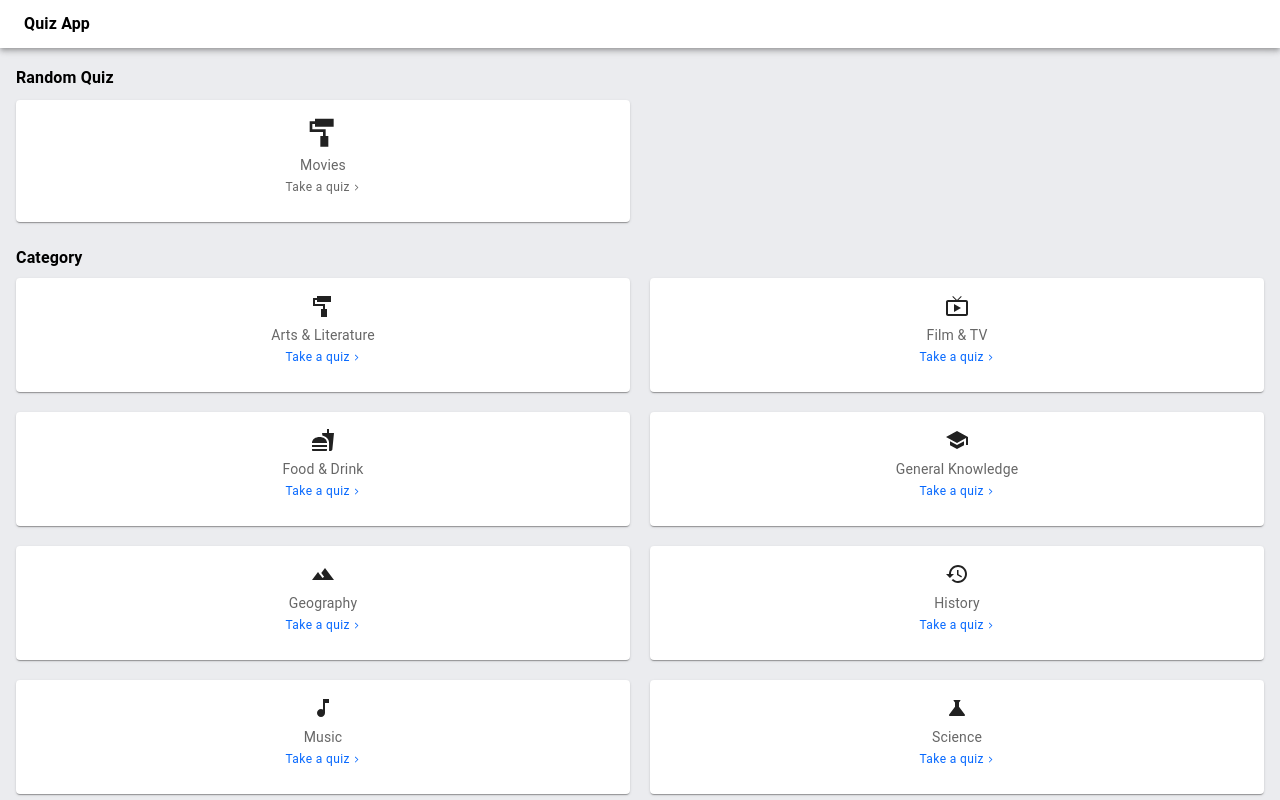
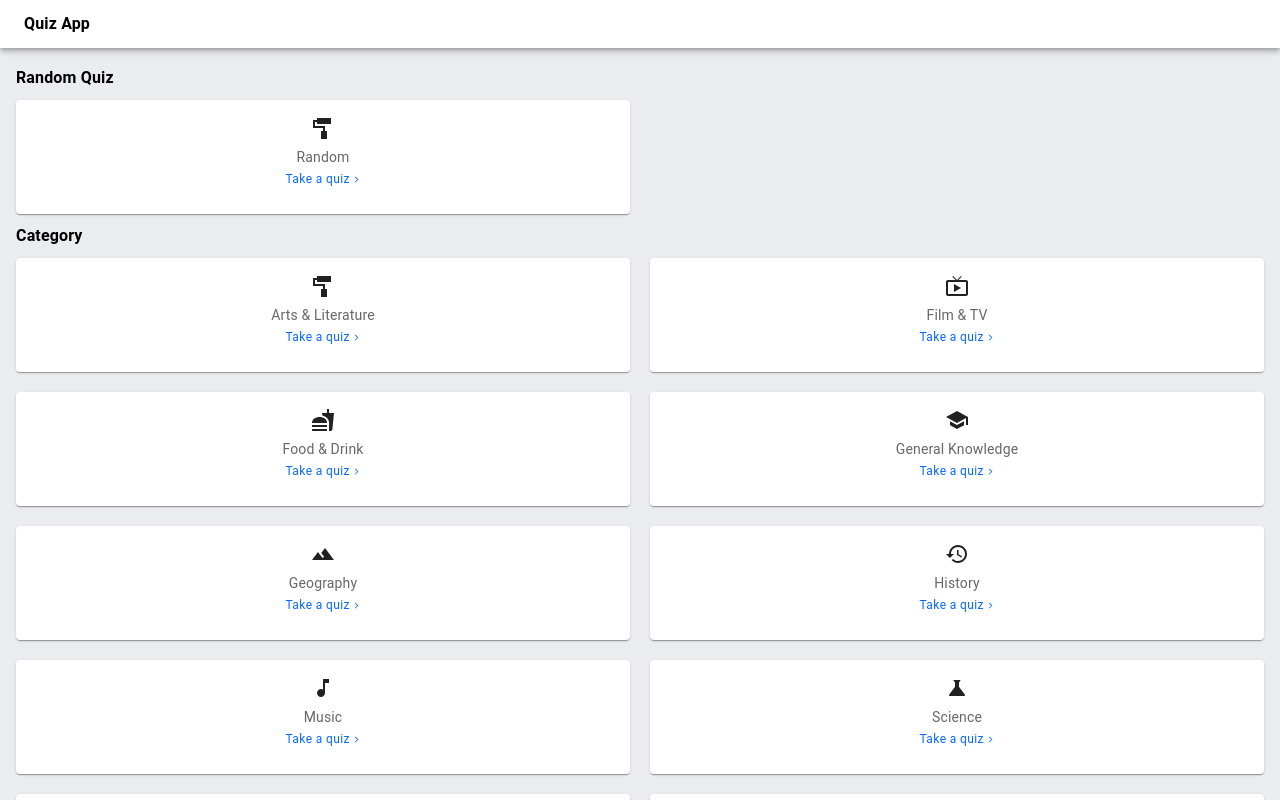
Before and after one commit to herisusantoarismann/next-quiz, a Next.js app: page / in a window 1280 px wide. Shown: the top 800 px of the page. Built offline with nearby package versions, Linux system fonts and the light colour scheme.

Commit message:
Add page

```diff
--- /dev/null
+++ b/pages/components/Header.tsx
@@ -0,0 +1,26 @@
+import { NextPage } from "next";
+import React from "react";
+
+import AppBar from "@mui/material/AppBar";
+import Box from "@mui/material/Box";
+import Toolbar from "@mui/material/Toolbar";
+import Typography from "@mui/material/Typography";
+
+const Header: NextPage = () => {
+  return (
+    <AppBar position="static" style={{ backgroundColor: "#FFFFFF" }}>
+      <Toolbar variant="dense">
+        <Typography
+          variant="body1"
+          color="black"
+          component="div"
+          style={{ fontWeight: 700 }}
+        >
+          Quiz App
+        </Typography>
+      </Toolbar>
+    </AppBar>
+  );
+};
+
+export default Header;
--- /dev/null
+++ b/pages/components/QuizContainer.tsx
@@ -0,0 +1,56 @@
+import { NextPage } from "next";
+import React, { FunctionComponent } from "react";
+
+import Box from "@mui/material/Box";
+import Typography from "@mui/material/Typography";
+import Card from "@mui/material/Card";
+import CardContent from "@mui/material/CardContent";
+
+import ArrowForwardIosIcon from "@mui/icons-material/ArrowForwardIos";
+
+interface Props {
+  title: String;
+  data: Object[];
+}
+
+const QuizContainer: FunctionComponent<Props> = ({ title, data }) => {
+  return (
+    <Box>
+      <Typography
+        variant="subtitle1"
+        color="black"
+        component="div"
+        style={{ fontWeight: "700" }}
+      >
+        {title}
+      </Typography>
+      <Box
+        style={{
+          display: "grid",
+          gridTemplateColumns: "1fr 1fr",
+          gap: "20px",
+          padding: "0.5rem 0",
+        }}
+      >
+        {data.map((item: any) => {
+          return (
+            <Card style={{ textAlign: "center" }}>
+              <CardContent>
+                <Typography component="div">{item.icon}</Typography>
+                <Typography variant="body2" color="text.secondary">
+                  {item.name}
+                </Typography>
+                <Typography variant="caption" color="#0668FE">
+                  Take a quiz{" "}
+                  <ArrowForwardIosIcon style={{ fontSize: "0.6em" }} />
+                </Typography>
+              </CardContent>
+            </Card>
+          );
+        })}
+      </Box>
+    </Box>
+  );
+};
+
+export default QuizContainer;
--- a/pages/index.tsx
+++ b/pages/index.tsx
@@ -8,10 +8,10 @@ import Typography from "@mui/material/Typography";
 import Card from "@mui/material/Card";
 import CardContent from "@mui/material/CardContent";
 
-import ImagesearchRollerIcon from "@mui/icons-material/ImagesearchRoller";
-import ArrowForwardIosIcon from "@mui/icons-material/ArrowForwardIos";
+import Header from "./components/Header";
+import QuizContainer from "./components/QuizContainer";
 
-import { categories } from "../utils/categories";
+import { categories, randomQuiz } from "../utils/categories";
 
 const Home: NextPage = () => {
   return (
@@ -24,87 +24,10 @@ const Home: NextPage = () => {
         background: "#EBECEF",
       }}
     >
-      <AppBar position="static" style={{ backgroundColor: "#FFFFFF" }}>
-        <Toolbar variant="dense">
-          <Typography
-            variant="body1"
-            color="black"
-            component="div"
-            style={{ fontWeight: 700 }}
-          >
-            Quiz App
-          </Typography>
-        </Toolbar>
-      </AppBar>
+      <Header />
       <Box style={{ margin: "1rem" }}>
-        <Box>
-          <Typography
-            variant="subtitle1"
-            color="black"
-            component="div"
-            style={{ fontWeight: "700" }}
-          >
-            Random Quiz
-          </Typography>
-          <Box
-            style={{
-              display: "grid",
-              gridTemplateColumns: "1fr 1fr",
-              gap: "20px",
-              padding: "0.5rem 0",
-            }}
-          >
-            <Card style={{ textAlign: "center" }}>
-              <CardContent>
-                <Typography component="div">
-                  <ImagesearchRollerIcon style={{ fontSize: "2em" }} />
-                </Typography>
-                <Typography variant="body2" color="text.secondary">
-                  Movies
-                </Typography>
-                <Typography variant="caption" color="text.secondary">
-                  Take a quiz{" "}
-                  <ArrowForwardIosIcon style={{ fontSize: "0.6em" }} />
-                </Typography>
-              </CardContent>
-            </Card>
-          </Box>
-        </Box>
-        <Box style={{ marginTop: "1rem" }}>
-          <Typography
-            variant="body1"
-            color="black"
-            component="div"
-            style={{ fontWeight: "700" }}
-          >
-            Category
-          </Typography>
-          <Box
-            style={{
-              display: "grid",
-              gridTemplateColumns: "1fr 1fr",
-              gap: "20px",
-              padding: "0.5rem 0",
-            }}
-          >
-            {categories.map((category) => {
-              return (
-                <Card style={{ textAlign: "center" }}>
-                  <CardContent>
-                    <Typography component="div">{category.icon}</Typography>
-                    <Typography variant="body2" color="text.secondary">
-                      {category.name}
-                    </Typography>
-                    <Typography variant="caption" color="#0668FE">
-                      Take a quiz{" "}
-                      <ArrowForwardIosIcon style={{ fontSize: "0.6em" }} />
-                    </Typography>
-                  </CardContent>
-                </Card>
-              );
-            })}
-          </Box>
-        </Box>
+        <QuizContainer title={"Random Quiz"} data={randomQuiz} />
+        <QuizContainer title={"Category"} data={categories} />
       </Box>
       <Typography
         variant="caption"
--- a/utils/categories.js
+++ b/utils/categories.js
@@ -62,4 +62,6 @@ const categories = [
   },
 ];
 
-export { categories };
+const randomQuiz = [{ name: "Random", icon: <ImagesearchRollerIcon /> }];
+
+export { categories, randomQuiz };
```
